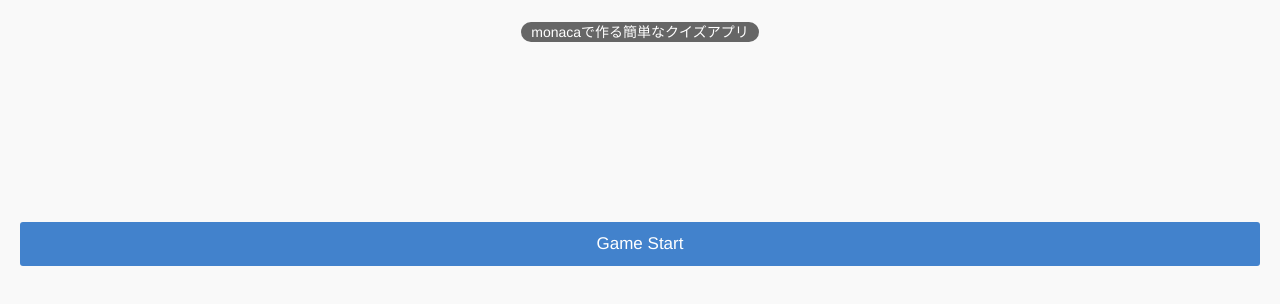
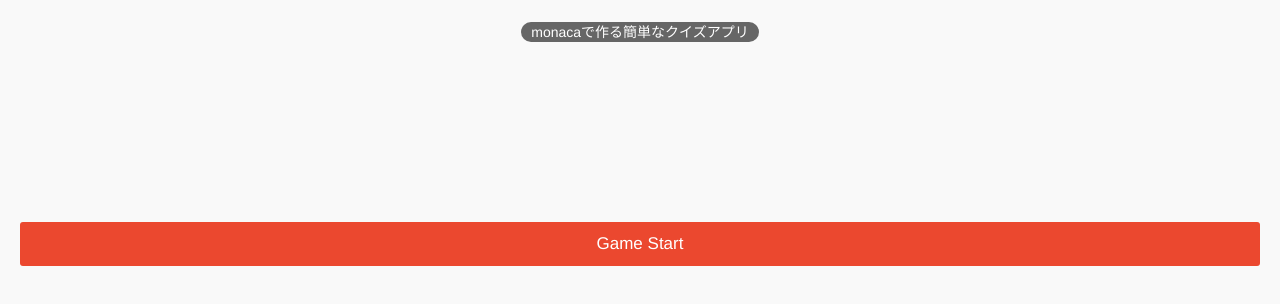
Before and after one commit to ken1tfman555/first_repository, a browser extension: page www/index.html in a window 1280 px wide. Shown: the part 226-530 px from the top of the page. Drawn offline with Linux system fonts and the light colour scheme.

Commit message:
complete!!

```diff
--- a/www/index.html
+++ b/www/index.html
@@ -8,6 +8,7 @@
     <script src="js/app.js"></script>
     <link rel="stylesheet" href="components/loader.css">
     <link rel="stylesheet" href="css/style.css">
+    <link rel="stylesheet" href="css/orange.css">
     <script>
         ons.bootstrap(['myApp']);
     </script>
```
